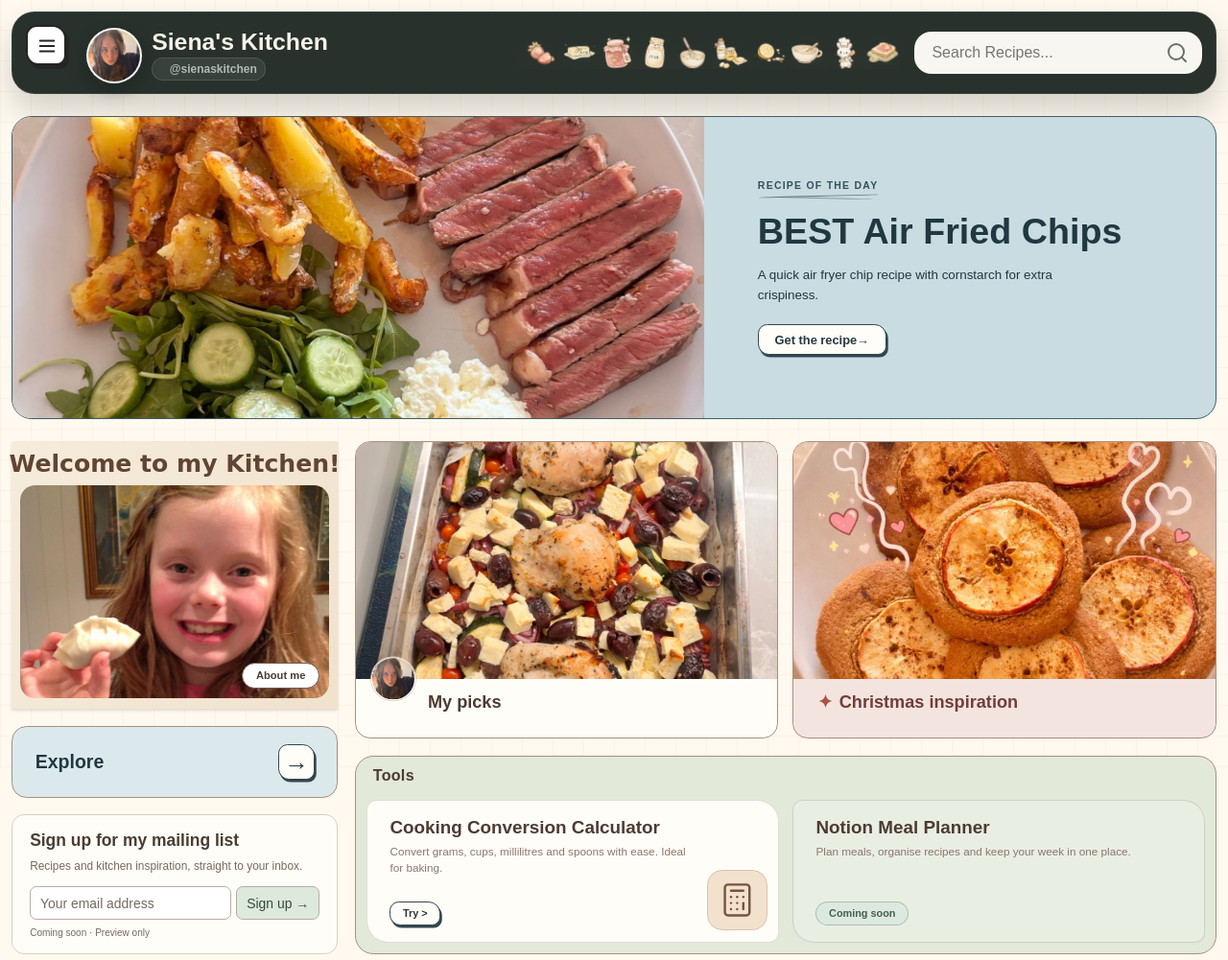
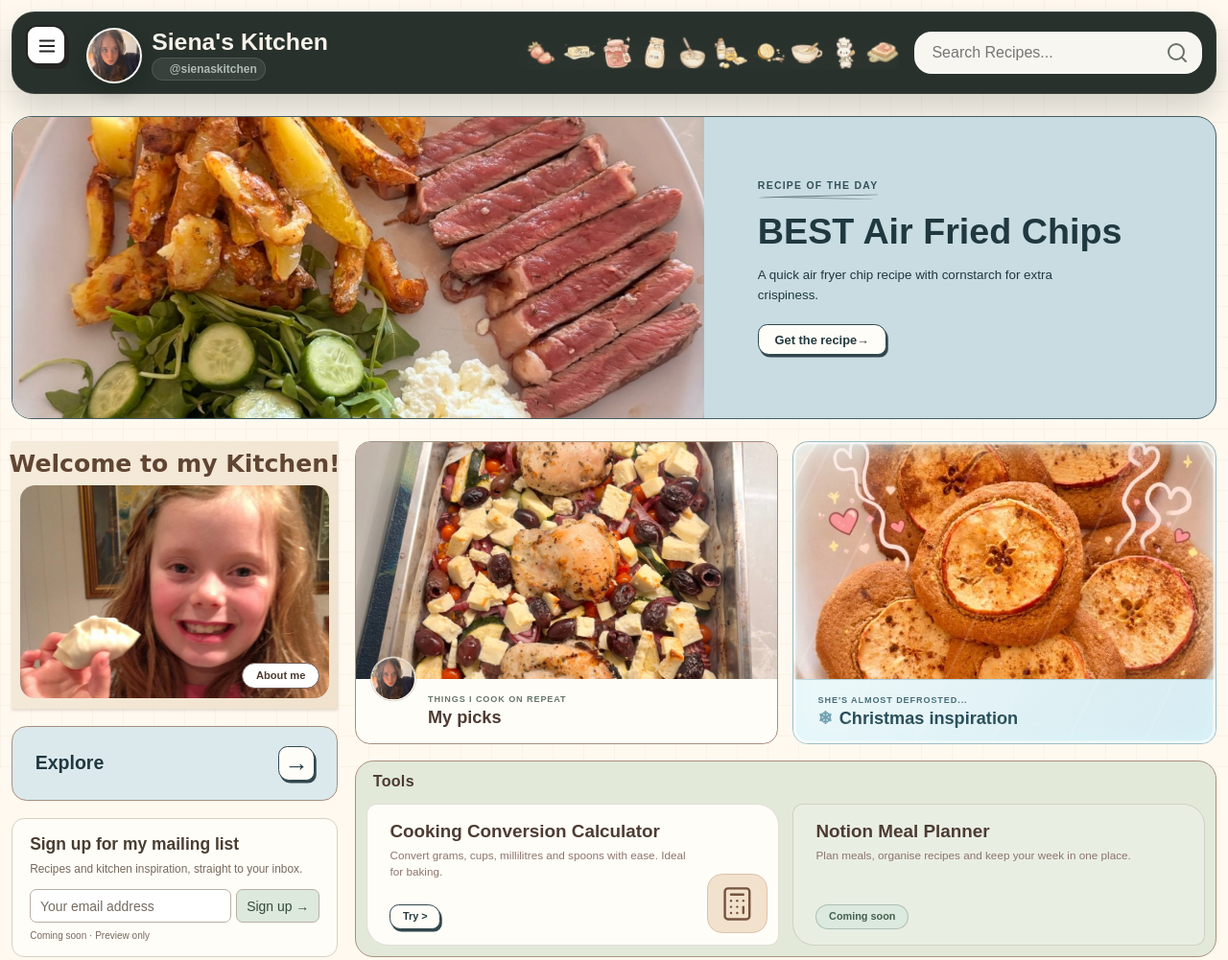
Before and after one commit to Siena04/sienaskitchen, a website: page index.html in a window 1280 px wide. Shown: the top 1001 px of the page at 96% size. Drawn offline with nearby package versions, Linux system fonts and the light colour scheme; some icons are missing.

Commit message:
Add frosted Christmas card

```diff
--- a/footer-style.css
+++ b/footer-style.css
@@ -84,3 +84,39 @@ body[data-page="home"] .home-inspiration-card--pics .home-inspiration-content .p
   border-radius: 50%;
   box-shadow: 0 0 0 1px #d8cfc1;
 }
+
+/* A frosted-ice cover for Christmas inspiration. */
+body[data-page="home"] .home-inspiration-card .home-inspiration-kicker {
+  display: block;
+  color: #66766c;
+  font-size: 0.65rem;
+  font-weight: 700;
+  letter-spacing: 0.1em;
+  line-height: 1.35;
+  text-transform: uppercase;
+}
+body[data-page="home"] .home-inspiration-card--christmas {
+  position: relative;
+  isolation: isolate;
+  border: 2px solid #9bbdc8;
+  background: #e4f2f5;
+}
+body[data-page="home"] .home-inspiration-card--christmas::before {
+  content: "";
+  position: absolute;
+  inset: 0;
+  z-index: 2;
+  pointer-events: none;
+  border-radius: inherit;
+  box-shadow: inset 0 0 0 3px rgba(255, 255, 255, 0.62), inset 0 0 25px 5px rgba(219, 245, 251, 0.72);
+  background:
+    linear-gradient(145deg, rgba(255, 255, 255, 0.52), transparent 19%, transparent 72%, rgba(219, 246, 255, 0.24)),
+    repeating-linear-gradient(116deg, transparent 0 40px, rgba(255, 255, 255, 0.12) 41px 43px, transparent 44px 82px);
+}
+body[data-page="home"] .home-inspiration-card--christmas .home-inspiration-content {
+  background: linear-gradient(120deg, #edf9fa, #d5eaf0);
+  border-top: 1px solid #b4d4de;
+  color: #274d59;
+}
+body[data-page="home"] .home-inspiration-card--christmas .home-inspiration-kicker { color: #486d78; }
+body[data-page="home"] .home-inspiration-card--christmas .home-inspiration-content strong::before { content: "❄"; color: #6e9eae; margin-right: 0.5rem; }
--- a/index.html
+++ b/index.html
@@ -115,7 +115,7 @@
                 <a class="home-inspiration-card home-inspiration-card--christmas" href="./recipe-library.html?recipe=mr-beans-apple-snaps">
                   <img src="./uploads/recovered-mr-beans-apple-snaps.jpg" alt="" loading="lazy" />
                   <span class="home-inspiration-content">
-                    <span class="home-inspiration-kicker">A little festive baking</span>
+                    <span class="home-inspiration-kicker">She's almost defrosted...</span>
                     <strong>Christmas inspiration</strong>
                     <span>Try spiced apple snaps <span aria-hidden="true">→</span></span>
                   </span>
```
